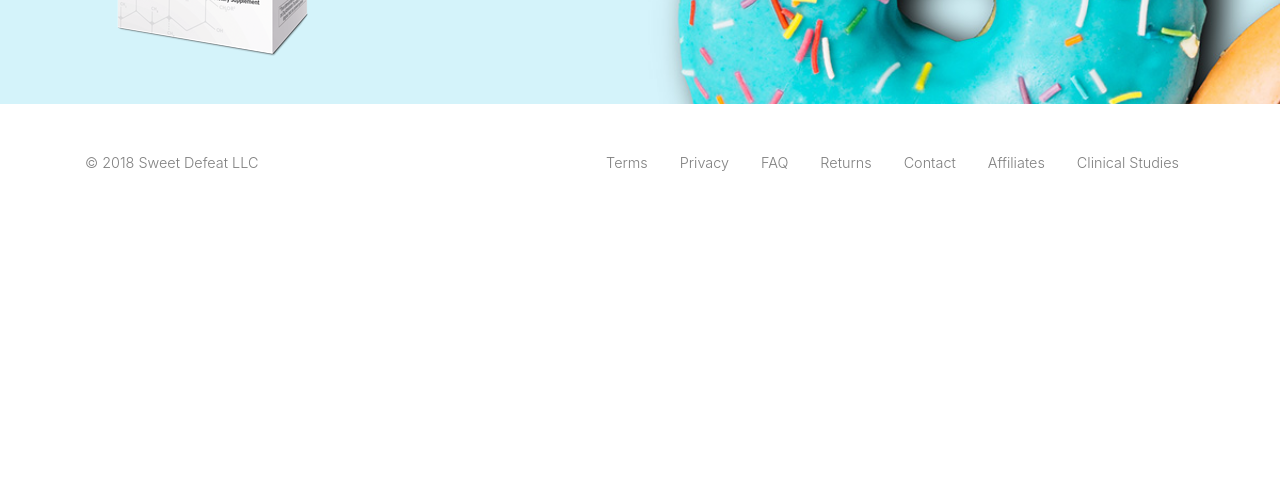
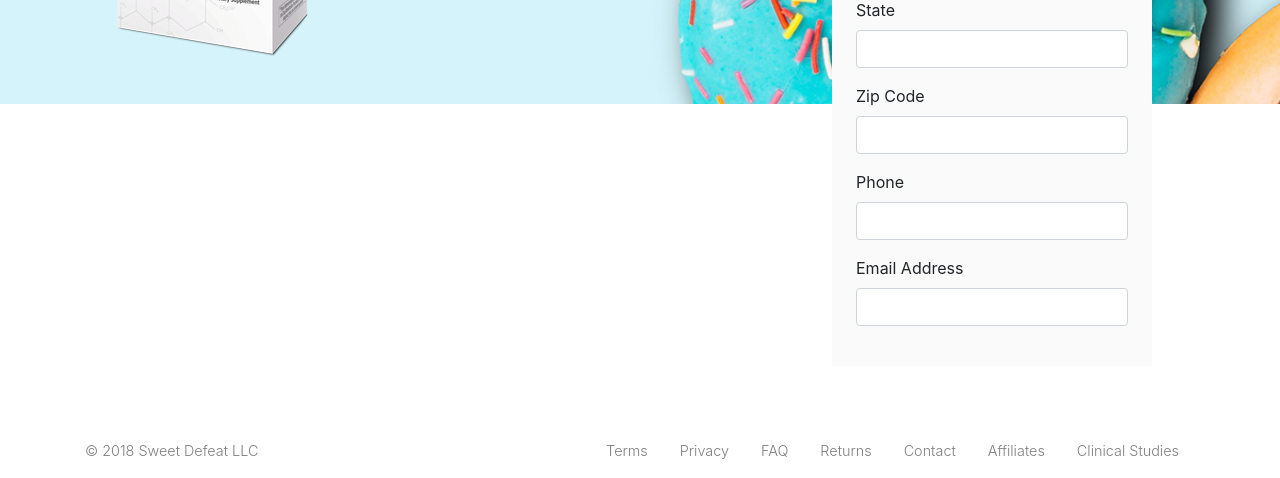
Before and after one commit to drichar/sweet-defeat, a website: page src/index.html in a window 1280 px wide. Shown: the part 610-1088 px from the top of the page. Before the commit the page ends 800 px from the top, so only its background shows below. Drawn offline with nearby package versions, Linux system fonts and the light colour scheme; files that its build step writes are made by us from their sources; a web font is replaced by a local one.

Commit message:
Order form for 75em+ screens

```diff
--- a/src/assets/scss/_main.scss
+++ b/src/assets/scss/_main.scss
@@ -23,7 +23,7 @@
   }
 
   .sd-grid-main {
-
+    min-height: 60em;
   }
 
   .sd-grid-footer {
--- /dev/null
+++ b/src/assets/scss/_order-form.scss
@@ -0,0 +1,29 @@
+.sd-order-form {
+  width: 20em;
+  background: #fafafa;
+  padding: 1.5rem;
+  display: none !important;
+
+  @include breakpoint(75em) {
+    display: block !important;
+    position: absolute;
+    top: 15em;
+    right: 2em;
+  }
+
+  @include breakpoint(80em) {
+    right: 8em;
+  }
+
+  @include breakpoint(90em) {
+    right: 13em;
+  }
+
+  @include breakpoint(100em) {
+    right: 20em;
+  }
+
+  @include breakpoint(110em) {
+    right: 25em;
+  }
+}
--- a/src/assets/scss/app.scss
+++ b/src/assets/scss/app.scss
@@ -28,3 +28,4 @@ $font-family-sans-serif: proxima-nova, -apple-system, BlinkMacSystemFont, "Segoe
 @import 'main';
 @import 'hero-xs';
 @import 'hero';
+@import 'order-form';
--- a/src/index.html
+++ b/src/index.html
@@ -58,6 +58,42 @@
             </div>
           </div>
         </div>
+        <div class="sd-order-form">
+          <form>
+            <div class="form-group">
+              <label for="">First Name</label>
+              <input type="text" class="form-control" id="" placeholder="">
+            </div>
+            <div class="form-group">
+              <label for="">Last Name</label>
+              <input type="text" class="form-control" id="" placeholder="">
+            </div>
+            <div class="form-group">
+              <label for="">Address</label>
+              <input type="text" class="form-control" id="" placeholder="">
+            </div>
+            <div class="form-group">
+              <label for="">City</label>
+              <input type="text" class="form-control" id="" placeholder="">
+            </div>
+            <div class="form-group">
+              <label for="">State</label>
+              <input type="text" class="form-control" id="" placeholder="">
+            </div>
+            <div class="form-group">
+              <label for="">Zip Code</label>
+              <input type="text" class="form-control" id="" placeholder="">
+            </div>
+            <div class="form-group">
+              <label for="">Phone</label>
+              <input type="text" class="form-control" id="" placeholder="">
+            </div>
+            <div class="form-group">
+              <label for="">Email Address</label>
+              <input type="text" class="form-control" id="" placeholder="">
+            </div>
+          </form>
+        </div>
       </main>
       <footer class="sd-grid-footer navbar">
         <div class="container">
```
